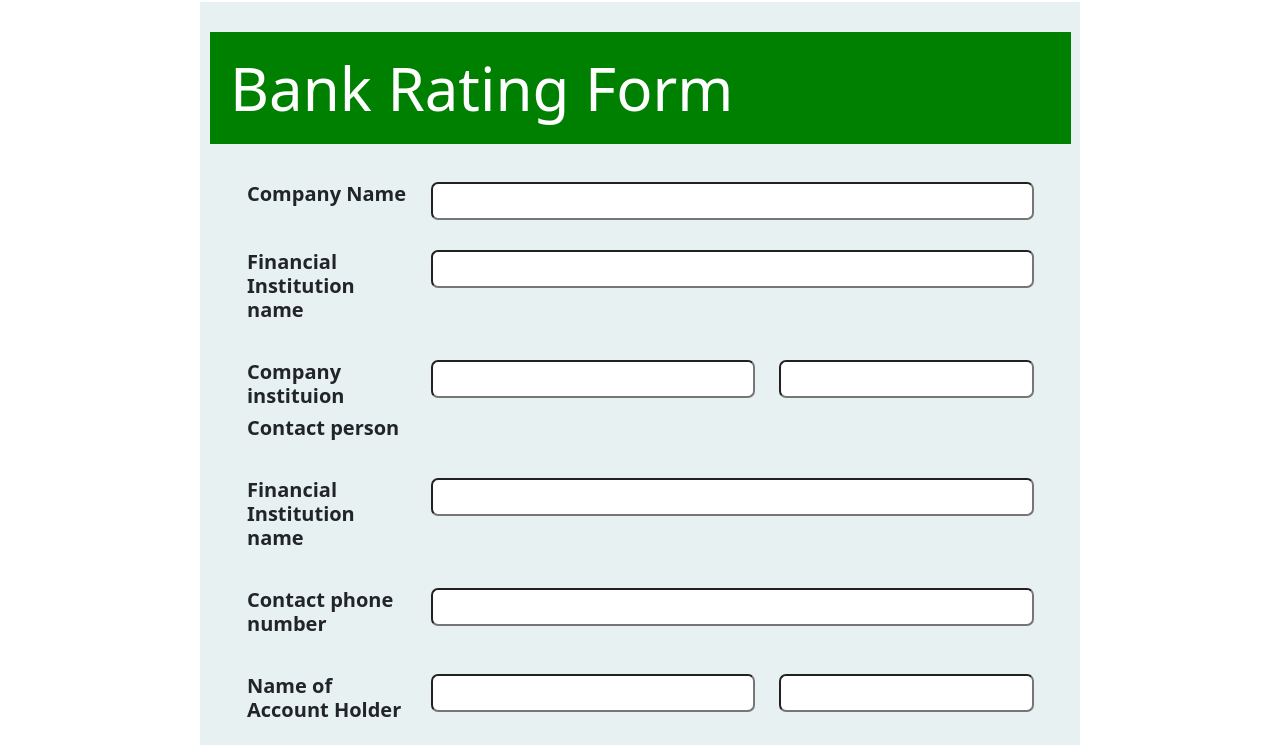
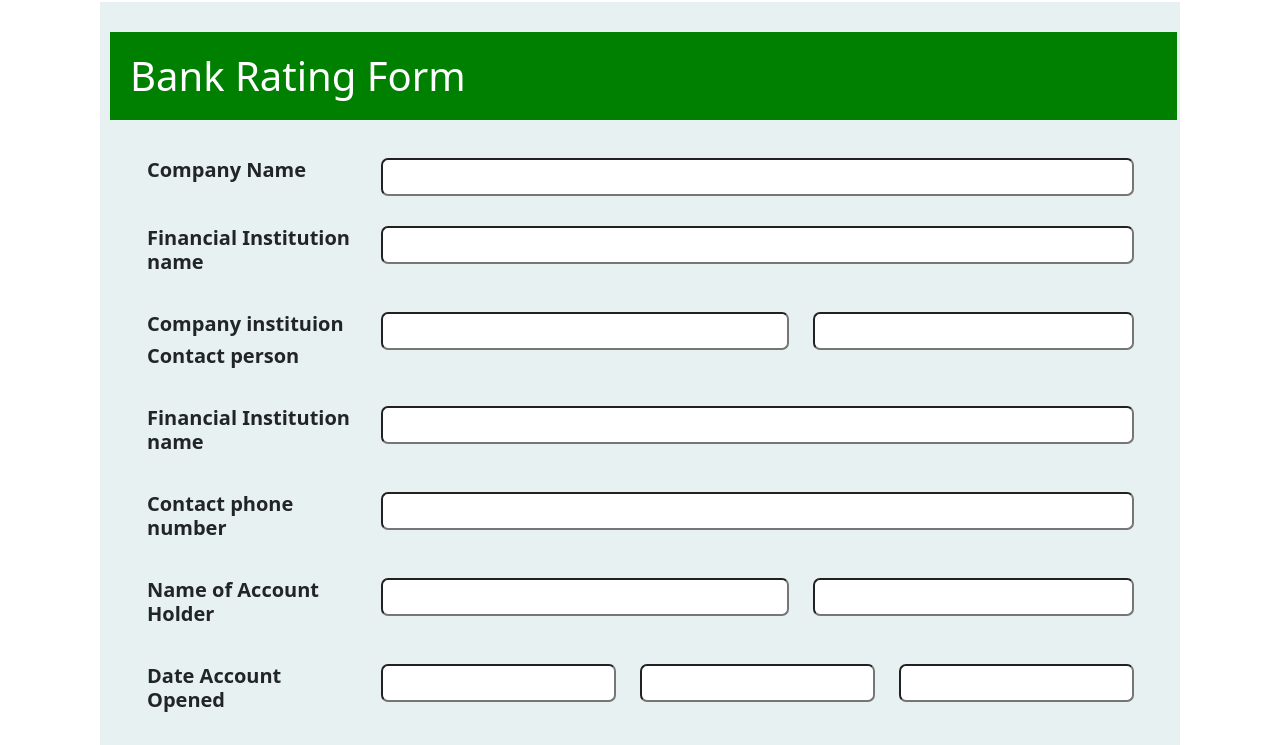
Before and after one commit to Ajaykumar5757/Bank-Rating-Form, a plain HTML site: page index.html in a window 1280 px wide. Shown: the top 745 px of the page. Drawn offline with nearby package versions, Linux system fonts and the light colour scheme.

Commit message:
Update style.css

```diff
--- a/style/style.css
+++ b/style/style.css
@@ -10,7 +10,7 @@ input{
 }
 
 .section{
-    margin: 2px 200px;
+    margin: 2px 100px;
     background-color: rgb(232, 241, 241);
     padding: 10px;
 }
@@ -26,7 +26,7 @@ input{
     padding:20px;
     margin-top: 20px;
     width: 103%;
-    font-size: 60px;
+    font-size: 40px;
 }
 
 .gm{
```
